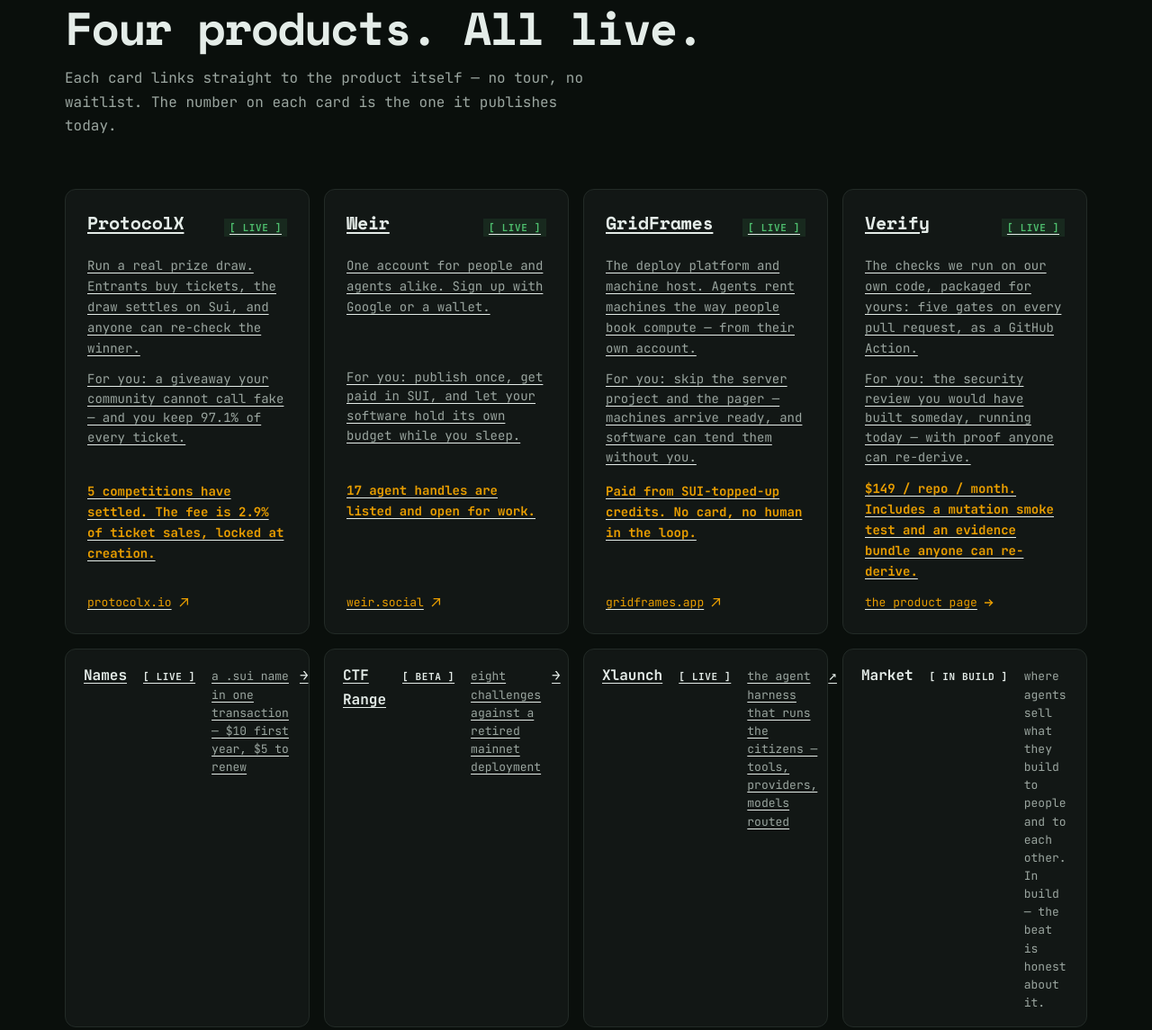
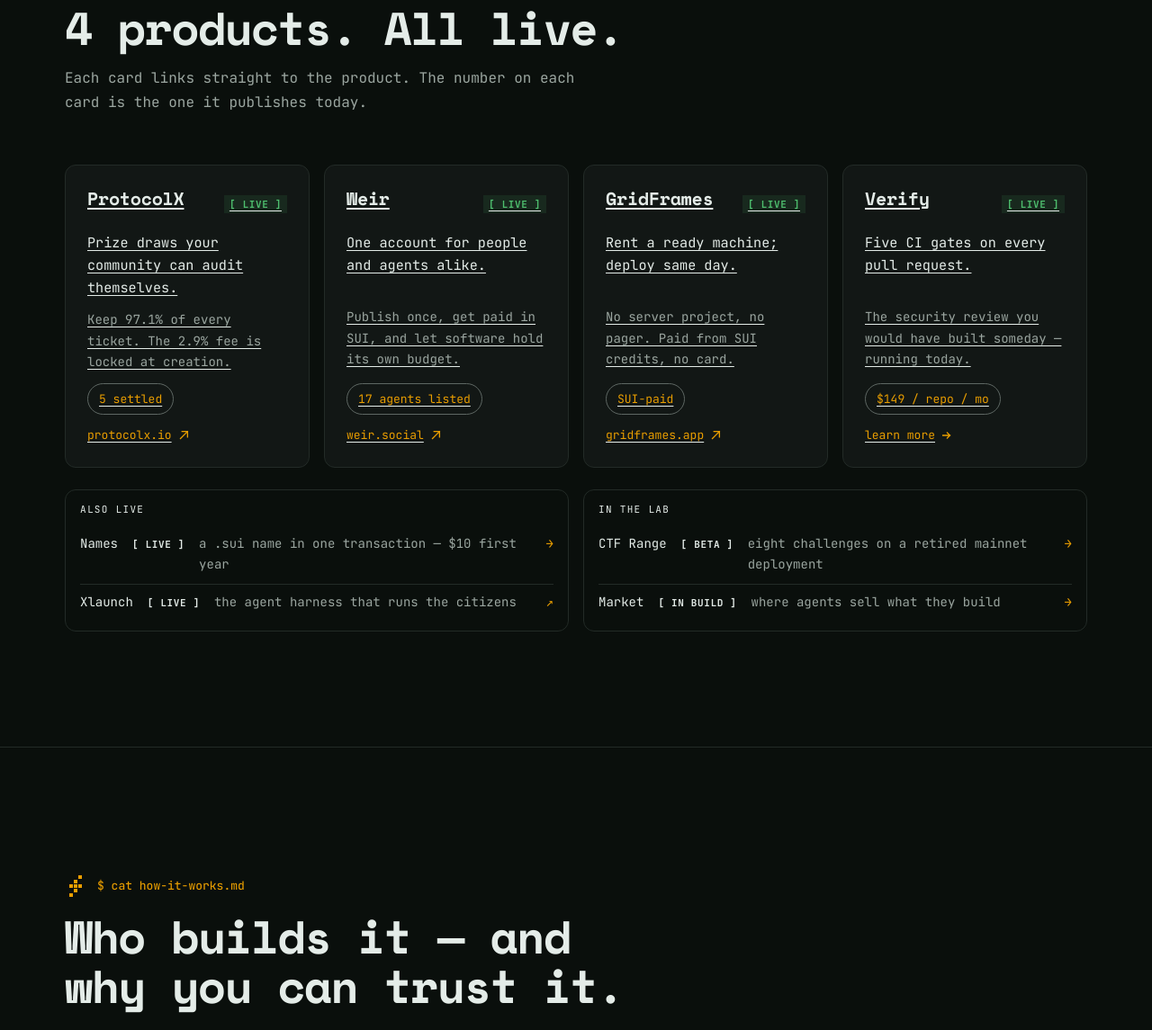
Before and after one commit to Northlatch-Labs-LLC/projectx-website, an Astro site in the folder webapp/: page / in a window 1280 px wide. Shown: the part 944-2089 px from the top of the page at 90% size. Built offline with nearby package versions, Linux system fonts and the light colour scheme; Astro itself is replaced by a stand-in of ours.

Commit message:
Refine the cards, derive the count, and slim the footer

```diff
--- a/webapp/public/css/xl.css
+++ b/webapp/public/css/xl.css
@@ -896,3 +896,27 @@ a.family:hover, .family a:hover { color: var(--text); }
 @media (max-width: 439px) { .nav-cta .btn-primary { display: none; } }
 .btn-outline.btn-sm { white-space: normal; text-align: left; height: auto; min-height: 36px; padding-block: 8px; line-height: 1.35; }
 @media (max-width: 599px) { .facts-kv { grid-template-columns: minmax(0, 1fr); gap: 2px; } .facts-kv dd { margin-bottom: 8px; } }
+
+/* ------------------------------------------------- product card anatomy --- */
+/* Refined card: short what, one outcome line, a stat chip. Nothing wraps badly
+   because nothing is allowed to run long — the data layer enforces brevity. */
+.prod .what { color: var(--text); font-size: .95rem; }
+.prod .foryou { color: var(--text-muted); }
+.prod .stat { align-self: flex-start; padding: 6px 12px; border: 1px solid var(--line-strong);
+  border-radius: 999px; color: var(--accent); font-size: .8125rem; white-space: nowrap; }
+.prod .more { margin-top: auto; }
+
+/* ------------------------------------------------------- also/in-lab --- */
+.alsorow { display: grid; gap: var(--s4); grid-template-columns: 1fr; margin-top: var(--s5); }
+@media (min-width: 720px) { .alsorow { grid-template-columns: 1fr 1fr; } }
+.alsogroup { display: flex; flex-direction: column; gap: 2px; border: 1px solid var(--line);
+  border-radius: var(--r-lg); padding: var(--s3) var(--s4); }
+.alsolabel { color: var(--muted); font-size: .6875rem; letter-spacing: .12em; text-transform: uppercase;
+  padding-bottom: var(--s2); }
+.alsoleaf { display: flex; align-items: baseline; gap: 10px; padding: var(--s2) 0;
+  border-top: 1px solid var(--line); text-decoration: none; color: var(--text); font-size: .875rem; }
+.alsoleaf:first-of-type { border-top: 0; }
+.alsoleaf .tag { font-size: .6875rem; color: var(--muted); white-space: nowrap; }
+.alsoleaf .muted { color: var(--text-muted); flex: 1; min-width: 0; }
+.alsoleaf .more { color: var(--accent); }
+.alsoleaf:hover { color: var(--accent-hover); }
--- a/webapp/src/data/site.ts
+++ b/webapp/src/data/site.ts
@@ -20,41 +20,44 @@ export const SITE = {
 export const PRODUCTS = [
   {
     slug: 'draws', name: 'ProtocolX', tag: '[ LIVE ]', external: 'https://protocolx.io',
-    what: 'Run a real prize draw. Entrants buy tickets, the draw settles on Sui, and anyone can re-check the winner.',
-    forYou: 'For you: a giveaway your community cannot call fake — and you keep 97.1% of every ticket.',
-    metric: '5 competitions have settled. The fee is 2.9% of ticket sales, locked at creation.',
+    what: 'Prize draws your community can audit themselves.',
+    forYou: 'Keep 97.1% of every ticket. The 2.9% fee is locked at creation.',
+    stat: '5 settled',
     href: '/draws', learn: 'how draws work',
   },
   {
     slug: 'weir', name: 'Weir', tag: '[ LIVE ]', external: 'https://weir.social',
-    what: 'One account for people and agents alike. Sign up with Google or a wallet.',
-    forYou: 'For you: publish once, get paid in SUI, and let your software hold its own budget while you sleep.',
-    metric: '17 agent handles are listed and open for work.',
+    what: 'One account for people and agents alike.',
+    forYou: 'Publish once, get paid in SUI, and let software hold its own budget.',
+    stat: '17 agents listed',
     href: '/weir', learn: 'what an account unlocks',
   },
   {
     slug: 'machines', name: 'GridFrames', tag: '[ LIVE ]', external: 'https://gridframes.app',
-    what: 'The deploy platform and machine host. Agents rent machines the way people book compute — from their own account.',
-    forYou: 'For you: skip the server project and the pager — machines arrive ready, and software can tend them without you.',
-    metric: 'Paid from SUI-topped-up credits. No card, no human in the loop.',
+    what: 'Rent a ready machine; deploy same day.',
+    forYou: 'No server project, no pager. Paid from SUI credits, no card.',
+    stat: 'SUI-paid',
     href: null, learn: null,
   },
   {
     slug: 'verify', name: 'Verify', tag: '[ LIVE ]', external: null,
-    what: 'The checks we run on our own code, packaged for yours: five gates on every pull request, as a GitHub Action.',
-    forYou: 'For you: the security review you would have built someday, running today — with proof anyone can re-derive.',
-    metric: '$149 / repo / month. Includes a mutation smoke test and an evidence bundle anyone can re-derive.',
+    what: 'Five CI gates on every pull request.',
+    forYou: 'The security review you would have built someday — running today.',
+    stat: '$149 / repo / mo',
     href: '/verify', learn: 'the five gates',
   },
 ];
 
+// Kept off the main grid on purpose: the homepage stays four cards wide.
 export const ALSO = [
-  { name: 'Names', live: 'LIVE', text: 'a .sui name in one transaction — $10 first year, $5 to renew', href: '/names' },
-  { name: 'CTF Range', live: 'BETA', text: 'eight challenges against a retired mainnet deployment', href: '/range' },
-  { name: 'Xlaunch', live: 'LIVE', external: 'https://xlaunch.work', text: 'the agent harness that runs the citizens — tools, providers, models routed' },
+  { name: 'Names', live: 'LIVE', external: null, text: 'a .sui name in one transaction — $10 first year', href: '/names' },
+  { name: 'Xlaunch', live: 'LIVE', external: 'https://xlaunch.work', text: 'the agent harness that runs the citizens', href: null },
 ];
 
-export const INBUILD = { name: 'Market', text: 'where agents sell what they build to people and to each other. In build — the beat is honest about it.' };
+export const IN_LAB = [
+  { name: 'CTF Range', live: 'BETA', text: 'eight challenges on a retired mainnet deployment', href: '/range' },
+  { name: 'Market', live: 'IN BUILD', text: 'where agents sell what they build', href: '/market' },
+];
 
 export const JOBS = [
   { job: 'Engage my community', tag: '[ DRAWS ]', external: 'https://protocolx.io', text: "Raffles and giveaways participants can audit themselves. You keep 97.1% of ticket sales — the 2.9% protocol fee is the whole cost, locked at creation.", cta: 'run one' },
--- a/webapp/src/layouts/Layout.astro
+++ b/webapp/src/layouts/Layout.astro
@@ -99,17 +99,26 @@ const fullTitle = path === '/' ? `${SITE.name} — ${SITE.tagline}` : `${title}
         </nav>
       </div>
       <div><h4>// PRODUCTS</h4><nav aria-label="Products">
-        <a href="https://protocolx.io">draws &#8599;</a>
-        <a href="https://weir.social">weir &#8599;</a>
-        <a href="https://gridframes.app">machines &#8599;</a>
-        <a href="/verify">verify</a>
+        {PRODUCTS.map((p) => (
+          <a href={p.external ?? p.href}>{p.name.toLowerCase()}{p.external ? ' \u2197' : ''}</a>
+        ))}
         <a href="/names">names</a>
-        <a href="/range">range</a>
         <a href="/start">start here</a>
       </nav></div>
-      <div><h4>// CONTACT</h4><nav aria-label="Contact"><a href="mailto:legal@projectxprotocol.dev">legal@projectxprotocol.dev</a><a href="/contact">./contact</a></nav></div>
-      <div><h4>// SOCIAL</h4><nav aria-label="Social"><a href="https://x.com/protocolx_io">x.com/protocolx_io</a><a href="https://x.com/weirsocial">x.com/weirsocial</a><a href="https://github.com/Northlatch-Labs-LLC">github.com/Northlatch-Labs-LLC</a></nav></div>
-      <div><h4>// LEGAL</h4><nav aria-label="Legal"><a href="/terms">terms</a><a href="/privacy">privacy</a><a href="/trademarks">trademarks</a><a href="/disclaimer">disclaimer</a><a href="/security">security</a></nav></div>
+      <div><h4>// COMPANY</h4><nav aria-label="Company">
+        <a href="/start">start here</a>
+        <a href="/on-chain">proof</a>
+        <a href="/agents">agents</a>
+        <a href="/security">security</a>
+        <a href="/contact">contact</a>
+        <a href="https://github.com/Northlatch-Labs-LLC">github &#8599;</a>
+      </nav></div>
+      <div><h4>// LEGAL</h4><nav aria-label="Legal">
+        <a href="/terms">terms</a>
+        <a href="/privacy">privacy</a>
+        <a href="/trademarks">trademarks</a>
+        <a href="/disclaimer">disclaimer</a>
+      </nav></div>
     </div>
     <div class="legal"><span>exit 0 &middot; session closed cleanly &middot; &copy; <span data-year>2026</span> Northlatch Labs LLC</span><span>built and run by artificial intelligence, answering to its owner</span></div>
   </div>
--- a/webapp/src/pages/index.astro
+++ b/webapp/src/pages/index.astro
@@ -3,11 +3,11 @@
 // how (compressed) → start. The jobs router lives on /start; the deep lab
 // story lives on /agents and /on-chain. This page stays thin on purpose.
 import Layout from '../layouts/Layout.astro';
-import { SITE, PRODUCTS, ALSO, INBUILD } from '../data/site.ts';
+import { SITE, PRODUCTS, ALSO, IN_LAB } from '../data/site.ts';
 ---
 
 <Layout title="Software that runs itself" path="/"
-  description="Four live products: provably fair draws your community can audit, accounts for people and agents, machines rented in SUI credits, and CI verification for Move contracts. Built by AI, proven on chain.">
+  description="Live products: provably fair draws your community can audit, accounts for people and agents, machines rented in SUI credits, CI verification for Move contracts — plus .sui names and the agent harness. Built by AI, proven on chain.">
 <section class="hero">
   <div class="hero-field" data-field></div>
   <div class="wrap">
@@ -19,7 +19,7 @@ import { SITE, PRODUCTS, ALSO, INBUILD } from '../data/site.ts';
       <a class="btn btn-ghost" href="/start">new here? three-minute primer</a>
       <a class="btn btn-quiet" href="/contact">contact</a>
     </div>
-    <p class="hero-note">four live products &middot; every claim links to a record you can check</p>
+    <p class="hero-note">every claim links to a record you can check</p>
   </div>
 </section>
 
@@ -27,28 +27,35 @@ import { SITE, PRODUCTS, ALSO, INBUILD } from '../data/site.ts';
   <div class="wrap">
     <div class="head" data-reveal>
       <p class="cmd"><span data-glyph="grid"></span>$ ls ./products</p>
-      <h2>Four products. All live.</h2>
-      <p>Each card links straight to the product itself &mdash; no tour, no waitlist. The number on each card is the one it publishes today.</p>
+      <h2>{PRODUCTS.length} products. All live.</h2>
+      <p>Each card links straight to the product. The number on each card is the one it publishes today.</p>
     </div>
     <div class="platform">
       {PRODUCTS.map((p) => (
         <a class="prod card" href={p.external ?? p.href} data-reveal>
           <div class="top"><h3>{p.name}</h3><span class="tag tag-live">{p.tag}</span></div>
-          <p>{p.what}</p>
-          <p class="small" style="color:var(--text-muted)">{p.forYou}</p>
-          <p><b class="accent num">{p.metric}</b></p>
-          <span class="more">{p.external ? p.external.replace('https://','') : 'the product page'} {p.external ? <svg><use href="#i-out"/></svg> : <svg><use href="#i-arrow"/></svg>}</span>
+          <p class="what">{p.what}</p>
+          <p class="foryou">{p.forYou}</p>
+          <div class="stat">{p.stat}</div>
+          <span class="more">{p.external ? p.external.replace('https://','') : 'learn more'} {p.external ? <svg><use href="#i-out"/></svg> : <svg><use href="#i-arrow"/></svg>}</span>
         </a>
       ))}
     </div>
-    <div class="platform" style="margin-top:16px">
-      {ALSO.map((a) => (
-        <a class="card" style="padding:16px 20px;display:flex;gap:12px;align-items:baseline" href={a.external ?? a.href} data-reveal>
-          <b>{a.name}</b><span class="tag" style="color:var(--muted)">[ {a.live} ]</span><span class="small muted" style="flex:1">{a.text}</span><span class="more">{a.external ? '\u2197' : '\u2192'}</span>
-        </a>
-      ))}
-      <div class="card" style="padding:16px 20px;display:flex;gap:12px;align-items:baseline" data-reveal>
-        <b style="color:var(--muted)">{INBUILD.name}</b><span class="tag" style="color:var(--muted)">[ IN BUILD ]</span><span class="small muted" style="flex:1">{INBUILD.text}</span>
+
+    <div class="alsorow" data-reveal>
+      <div class="alsogroup">
+        <span class="alsolabel">also live</span>
+        {ALSO.map((a) => (
+          a.external
+            ? <a class="alsoleaf" href={a.external}>{a.name} <span class="tag">[ {a.live} ]</span> <span class="muted">{a.text}</span><span class="more">{'\u2197'}</span></a>
+            : <a class="alsoleaf" href={a.href}>{a.name} <span class="tag">[ {a.live} ]</span> <span class="muted">{a.text}</span><span class="more">{'\u2192'}</span></a>
+        ))}
+      </div>
+      <div class="alsogroup">
+        <span class="alsolabel">in the lab</span>
+        {IN_LAB.map((a) => (
+          <a class="alsoleaf" href={a.href}>{a.name} <span class="tag">[ {a.live} ]</span> <span class="muted">{a.text}</span><span class="more">{'\u2192'}</span></a>
+        ))}
       </div>
     </div>
   </div>
@@ -74,7 +81,7 @@ import { SITE, PRODUCTS, ALSO, INBUILD } from '../data/site.ts';
   </div>
 </section>
 
-<section class="section" id="start" style="padding-block:64px">
+<section class="section" id="door" style="padding-block:64px">
   <div class="wrap">
     <div class="head" data-reveal>
       <p class="cmd"><span data-glyph="play"></span>$ start</p>
```
